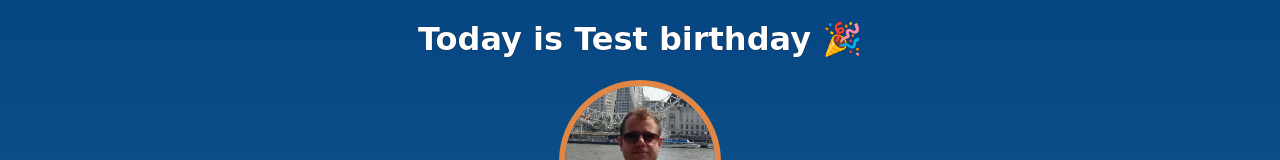
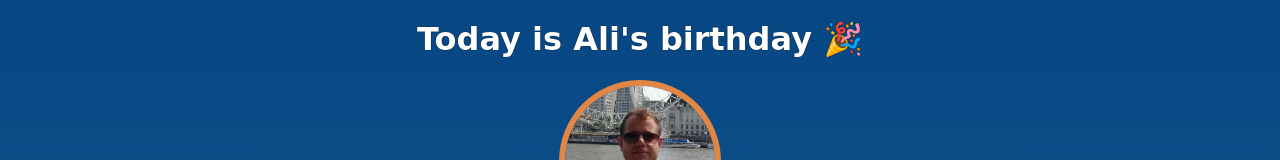
Before and after one commit to sajadsoorni/birthdaygift, a website built with Vite: page index.html in a window 1280 px wide. Shown: the top 160 px of the page. Built offline with nearby package versions, Linux system fonts and the light colour scheme; a web font is replaced by a local one.

Commit message:
Update index.html

```diff
--- a/index.html
+++ b/index.html
@@ -14,7 +14,7 @@
   </head>
   <body>
     <div id="header">
-      <h1>Today is Test birthday 🎉</h1>
+      <h1>Today is Ali's birthday 🎉</h1>
       <img id="bff-img" src="images/ali.png" />
       <h2 id="bday-age">34 years old</h2>
       <h4 id="bday-date">10.09.2024</h4>
```
